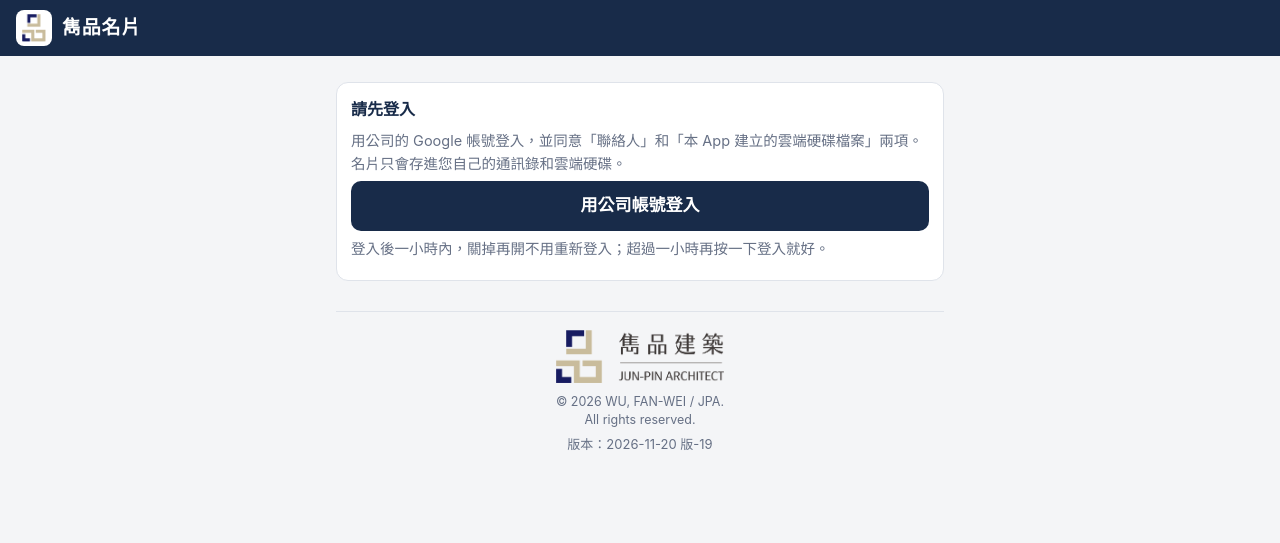
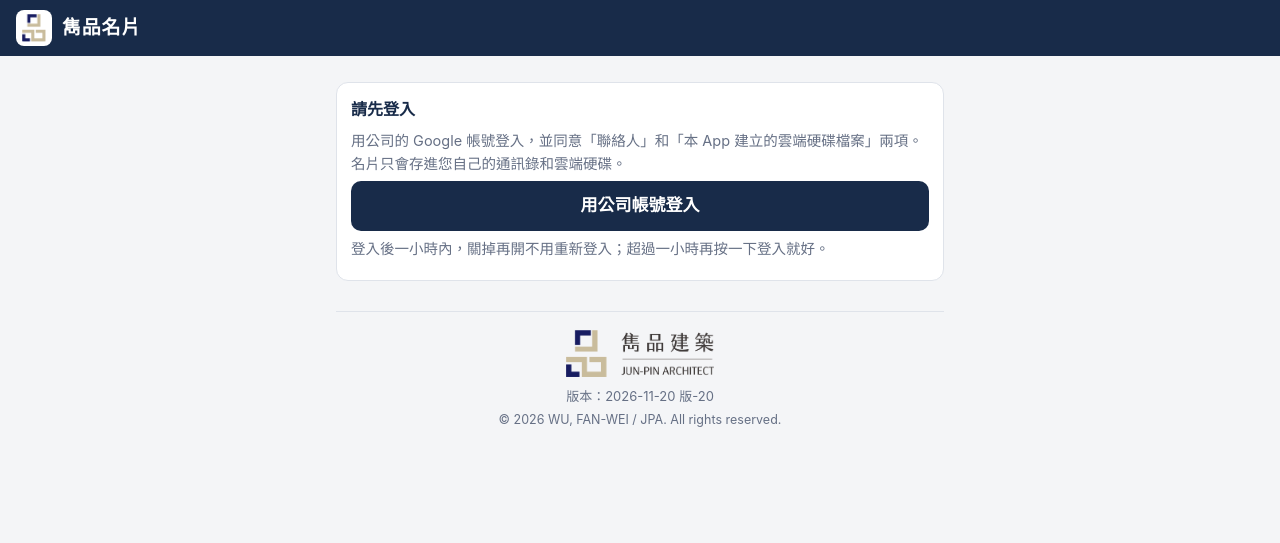
Before and after one commit to freedwu-bit/junpin-card, a plain HTML site: page index.html in a window 1280 px wide. Drawn offline with Linux system fonts and the light colour scheme.

Commit message:
頁尾：logo 和版本那一行同寬，版權一行放最底下（版-20）
Co-Authored-By: Claude Fable 5.2 <noreply@anthropic.com>

```diff
--- a/config.js
+++ b/config.js
@@ -6,5 +6,5 @@ export const CONFIG = {
   BACKEND_URL: "https://script.google.com/macros/s/AKfycbzj0J0mLYwaFKt0J84i5f5Ji74kWIY4FBJLrp5T6FEcdGE7OuGXGcHTVjLHCVjGA4TrMg/exec",
   WORKSPACE_DOMAIN: "junpin.com.tw",    // 只允許這個公司網域的帳號
   PHOTO_FOLDER: "雋品名片_照片",         // 名片照片在雲端硬碟的資料夾名稱
-  VERSION: "2026-11-20 版-19",
+  VERSION: "2026-11-20 版-20",
 };
--- a/css/app.css
+++ b/css/app.css
@@ -13,8 +13,10 @@ header button { width:auto; min-height:40px; padding:4px 12px; background:transp
 
 main { max-width:640px; margin:0 auto; padding: 14px 16px calc(110px + env(safe-area-inset-bottom)); }
 footer { text-align:center; margin:30px 0 0; padding-top:18px; border-top:1px solid var(--line); color:var(--mute); font-size:13px; line-height:1.7; }
-footer img { display:block; width:168px; max-width:50%; height:auto; margin:0 auto 10px; }
-footer .copy { font-size:12.5px; line-height:1.45; margin-bottom:4px; }
+footer .brand { display:inline-block; } /* 寬度由「版本」那一行決定 */
+footer .brand img { display:block; width:0; min-width:100%; height:auto; margin:0 0 8px; } /* width:0 讓圖不影響外框寬度，再用 min-width 撐到和版本那一行一樣寬 */
+footer .ver { white-space:nowrap; }
+footer .copy { font-size:12.5px; margin-top:2px; }
 .view > h2 { font-size:19px; margin:6px 0 10px; }
 .card { background:var(--card); border:1px solid var(--line); border-radius:12px; padding:14px; margin:12px 0; }
 .card h3 { margin:0 0 6px; font-size:16px; color:var(--navy); }
--- a/index.html
+++ b/index.html
@@ -243,11 +243,13 @@
     <p class="sub"><a href="test.html">開啟測試頁</a></p>
   </section>
 
-  <!-- 每一頁最下方：公司 logo、版權、版次 -->
+  <!-- 每一頁最下方：公司 logo、版次、版權。logo 的寬度自動跟著「版本」那一行（見 app.css 的 footer .brand） -->
   <footer>
-    <img src="img/logo-full.png" alt="雋品建築 JUN-PIN ARCHITECT" width="742" height="234">
-    <div class="copy">© 2026 WU, FAN-WEI / JPA.<br>All rights reserved.</div>
-    <div>版本：<span id="foot-ver"></span></div>
+    <div class="brand">
+      <img src="img/logo-full.png" alt="雋品建築 JUN-PIN ARCHITECT" width="742" height="234">
+      <div class="ver">版本：<span id="foot-ver"></span></div>
+    </div>
+    <div class="copy">© 2026 WU, FAN-WEI / JPA. All rights reserved.</div>
   </footer>
 </main>
 
```
